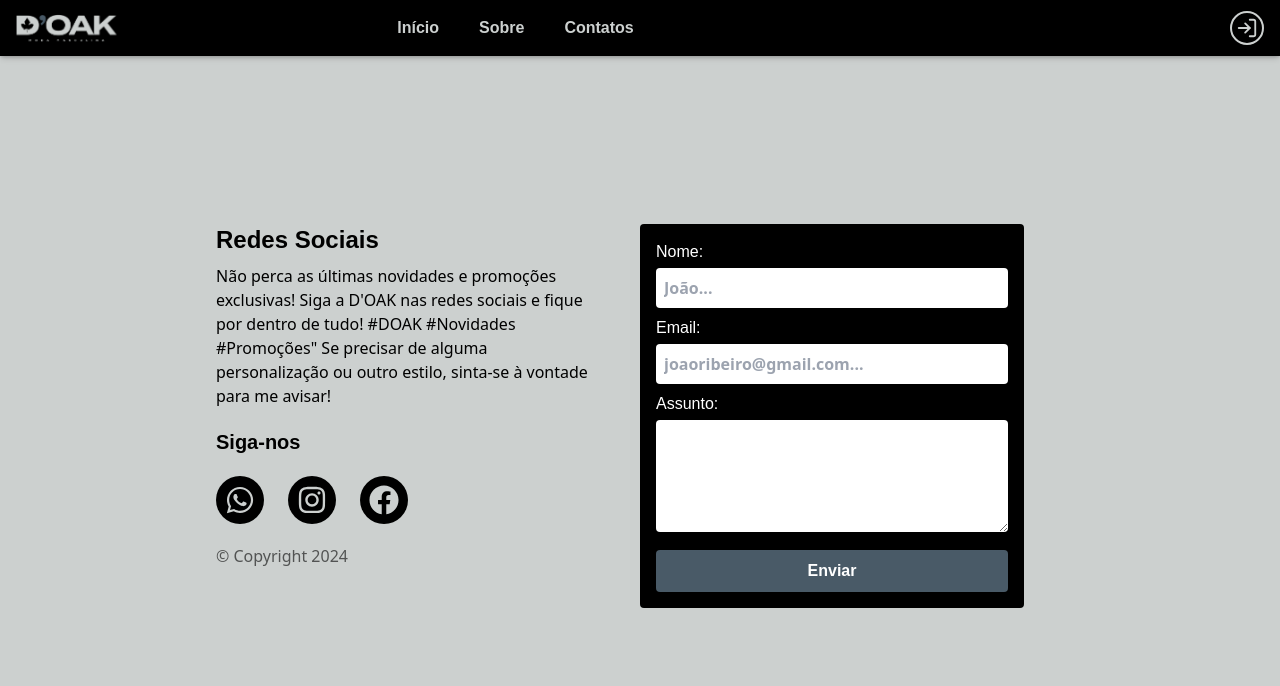
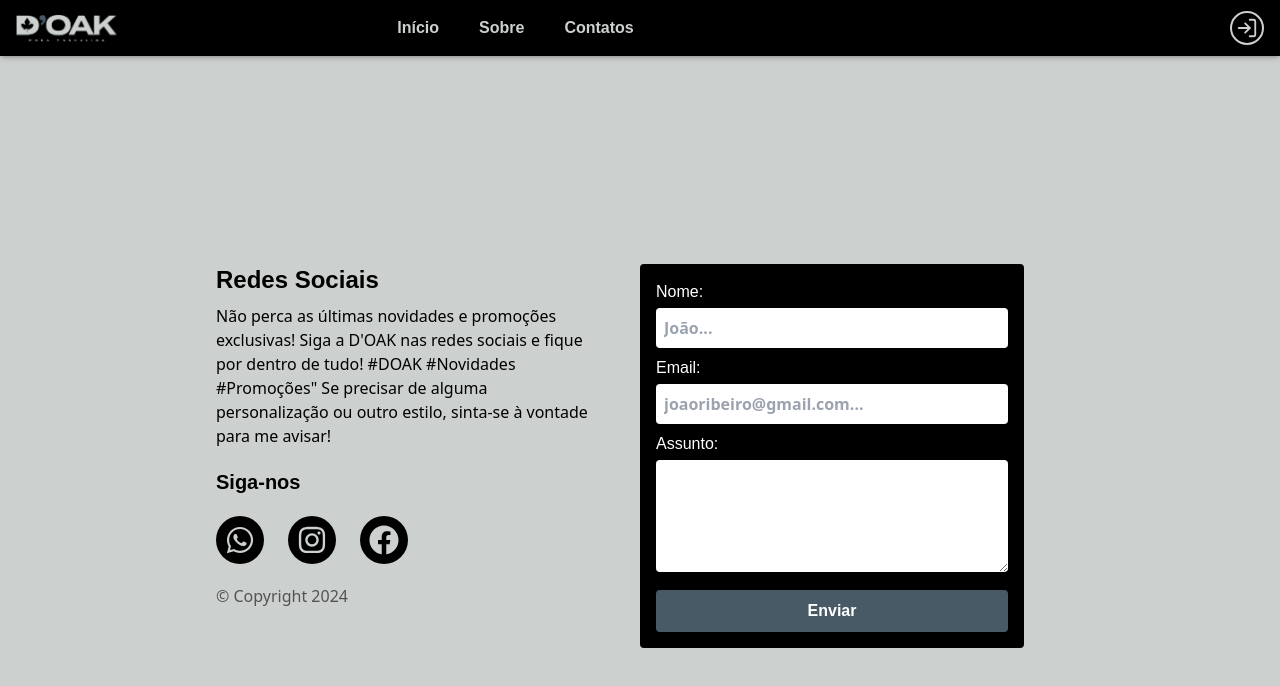
Before and after one commit to ravycarvalhodeveloper/lojadoak-website, a React (Vite) app: page /contact in a window 1280 px wide. Shown: the top 686 px of the page. Built offline with nearby package versions, Linux system fonts and the light colour scheme; no server answers.

Commit message:
Update Contact.tsx

```diff
--- a/src/Pages/Contact/Contact.tsx
+++ b/src/Pages/Contact/Contact.tsx
@@ -39,7 +39,7 @@ export default function Contact() {
     }
 
     return (
-     <div className="pt-28  lg:pt-56">
+     <div className="pt-28 flex items-center justify-center lg:h-screen">
         <Fade>
          <Container>
 
```
